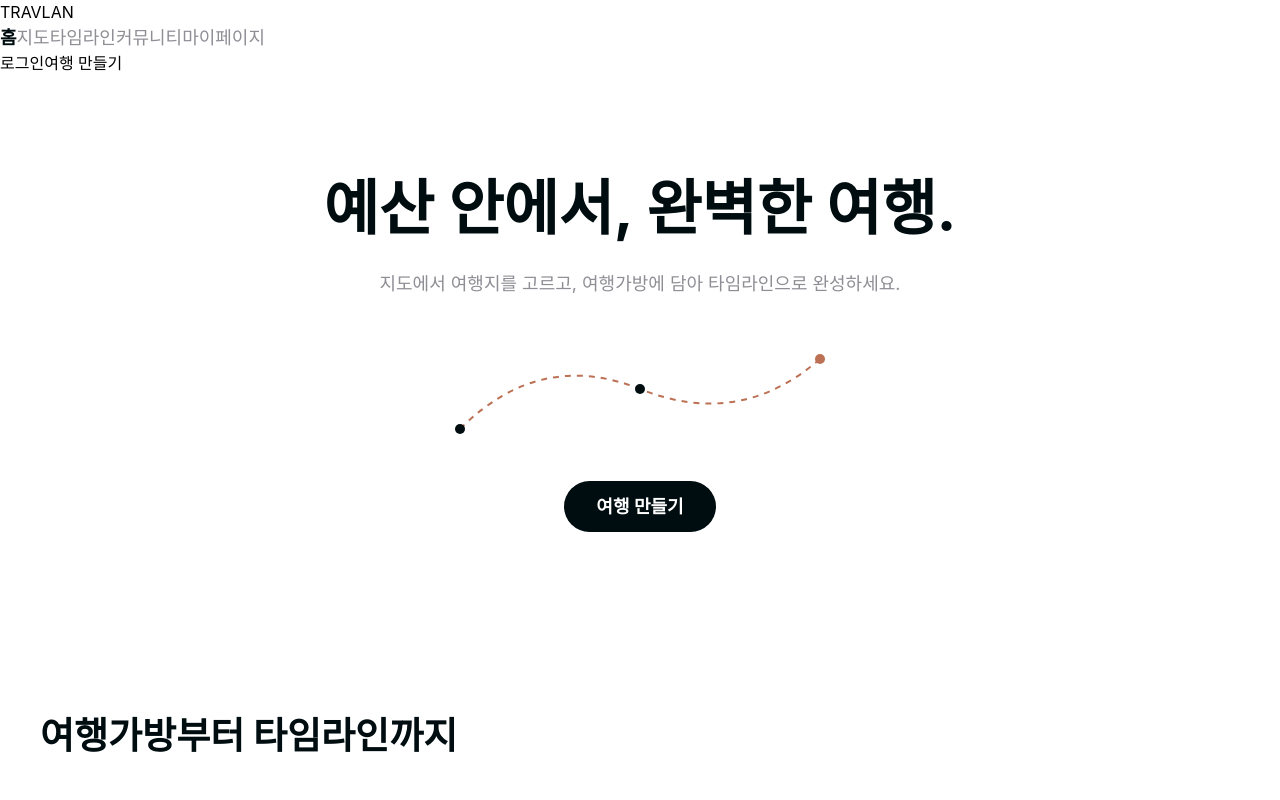
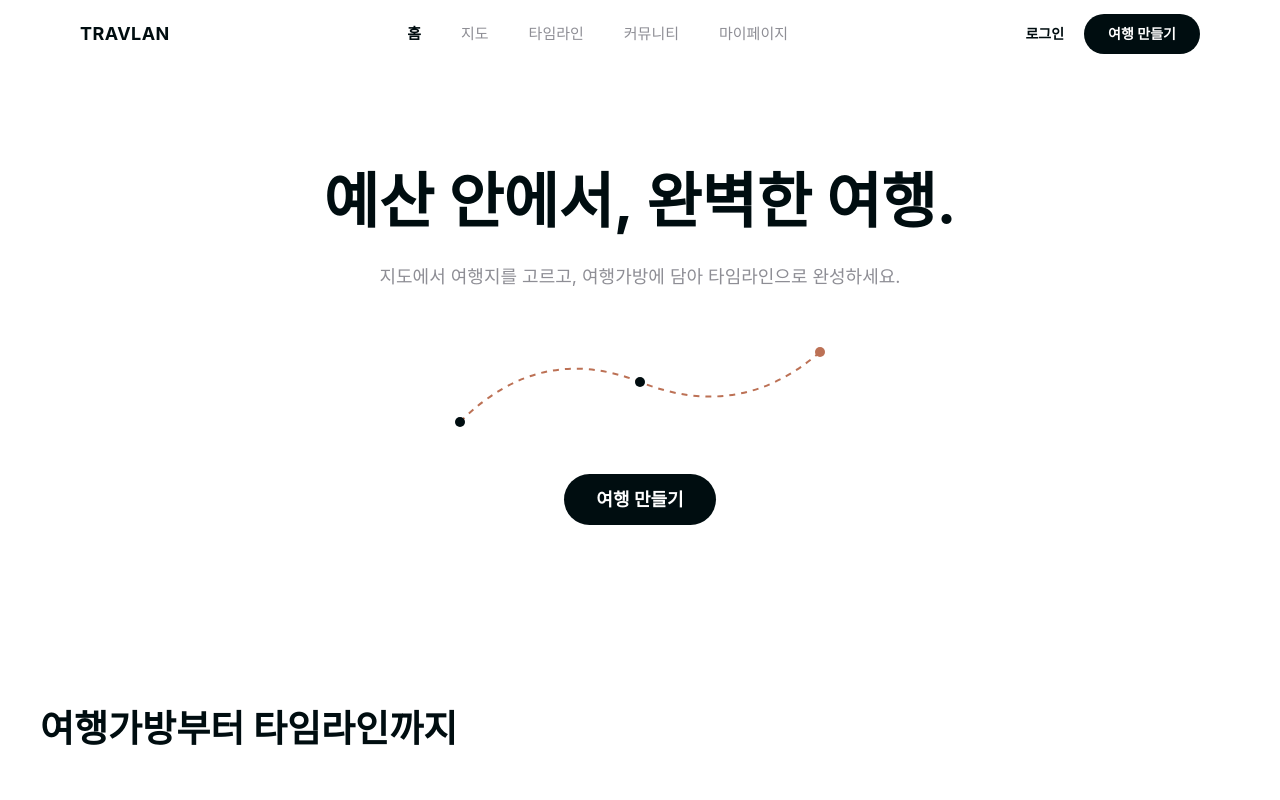
Before and after one commit to travlanWeb/travlan-frontend, a React (Vite) app: page / in a window 1280 px wide. Shown: the top 800 px of the page. Built offline with nearby package versions, Linux system fonts and the light colour scheme; no server answers.

Commit message:
feat: Navbar 그룹 간격 조정 및 스크롤 시 배경 전환 효과 추가

```diff
--- a/src/app/router.tsx
+++ b/src/app/router.tsx
@@ -14,7 +14,9 @@ function RootLayout() {
   return (
     <div>
       <Navbar />
-      <Outlet />
+      <div className="pt-[68px]">
+        <Outlet />
+      </div>
     </div>
   )
 }
--- a/src/widgets/navbar/ui/Navbar.tsx
+++ b/src/widgets/navbar/ui/Navbar.tsx
@@ -4,7 +4,8 @@
 // Navbar 클릭 시 새로고침 없이 화면 전환, 현재 경로와 일치 여부 알려주는 컴포넌트
 // 기존 Header 가 쓰던 방식과 통합
 
-import { NavLink } from "react-router-dom";
+import { useState, useEffect } from 'react'
+import { NavLink, useLocation } from "react-router-dom";
 import { handleCreateTravel } from "../../../shared/lib/tempHandlers";
 
 const navItems = [
@@ -16,17 +17,46 @@ const navItems = [
 ]
 
 export default function Navbar() {
+
+    const location = useLocation()
+    const isHome = location.pathname === '/'
+
+    const [scrolled, setScrolled] = useState(false)
+
+    useEffect(() => {
+        if(!isHome) return
+        const handleScroll = () => setScrolled(window.scrollY > 40)
+        window.addEventListener('scroll', handleScroll, {passive: true})
+        return () => window.removeEventListener('scroll', handleScroll)
+    }, [isHome])
+
+    const isOpaque = !isHome || scrolled
+
       return (
-        <header>
-            <NavLink to="/">TRAVLAN</NavLink>
-            <nav>
+    <header
+      className={`fixed top-0 left-0 right-0 z-50 transition-colors duration-300 ${
+        isOpaque
+          ? 'bg-pure-white/95 backdrop-blur-md border-b border-pebble'
+          : 'bg-transparent'
+      }`}
+    >
+      {/* justify-between으로 3개 그룹(로고 / 메뉴 / 우측 액션)을 양 끝 + 중앙으로 명확히 분리 */}
+      <div className="max-w-[1200px] mx-auto px-10 h-[68px] flex items-center justify-between">
+        {/* 그룹 1: 로고 */}
+        <NavLink to="/" className="text-deep-ink font-bold text-lg tracking-wide shrink-0">
+          TRAVLAN
+        </NavLink>
+
+        {/* 그룹 2: 메뉴 - 로고/우측 그룹과 확실히 떨어지도록 gap을 넉넉하게, 메뉴 사이 간격은 그보다 좁게 */}
+        <nav className="flex items-center gap-10">
           {navItems.map((item) => (
             <NavLink
               key={item.to}
               to={item.to}
               end={item.end}
               className={({ isActive }) =>
-                            `text-[18px] transition-colors ${isActive ? 'text-deep-ink font-semibold' : 'text-cool-ash'
+                `text-[15px] whitespace-nowrap transition-colors ${
+                  isActive ? 'text-deep-ink font-semibold' : 'text-cool-ash'
                 }`
               }
             >
@@ -35,17 +65,23 @@ export default function Navbar() {
           ))}
         </nav>
 
-            <div>
+        {/* 그룹 3: 로그인 + CTA 버튼 - 메뉴 그룹과는 별개로, 자기들끼리는 좁은 간격 */}
+        <div className="flex items-center gap-5 shrink-0">
           <NavLink
-                    to="/login">
+            to="/login"
+            className="text-deep-ink text-sm font-semibold whitespace-nowrap"
+          >
             로그인
           </NavLink>
 
           <button
             type="button"
-                onClick={handleCreateTravel}>
+            onClick={handleCreateTravel}
+            className="rounded-pill bg-deep-ink text-pure-white px-6 py-2.5 text-sm font-semibold whitespace-nowrap hover:opacity-80 transition-opacity"
+          >
             여행 만들기
           </button>
+        </div>
       </div>
     </header>
   )
```
Lines whose indentation alone changed are shown as unchanged.
